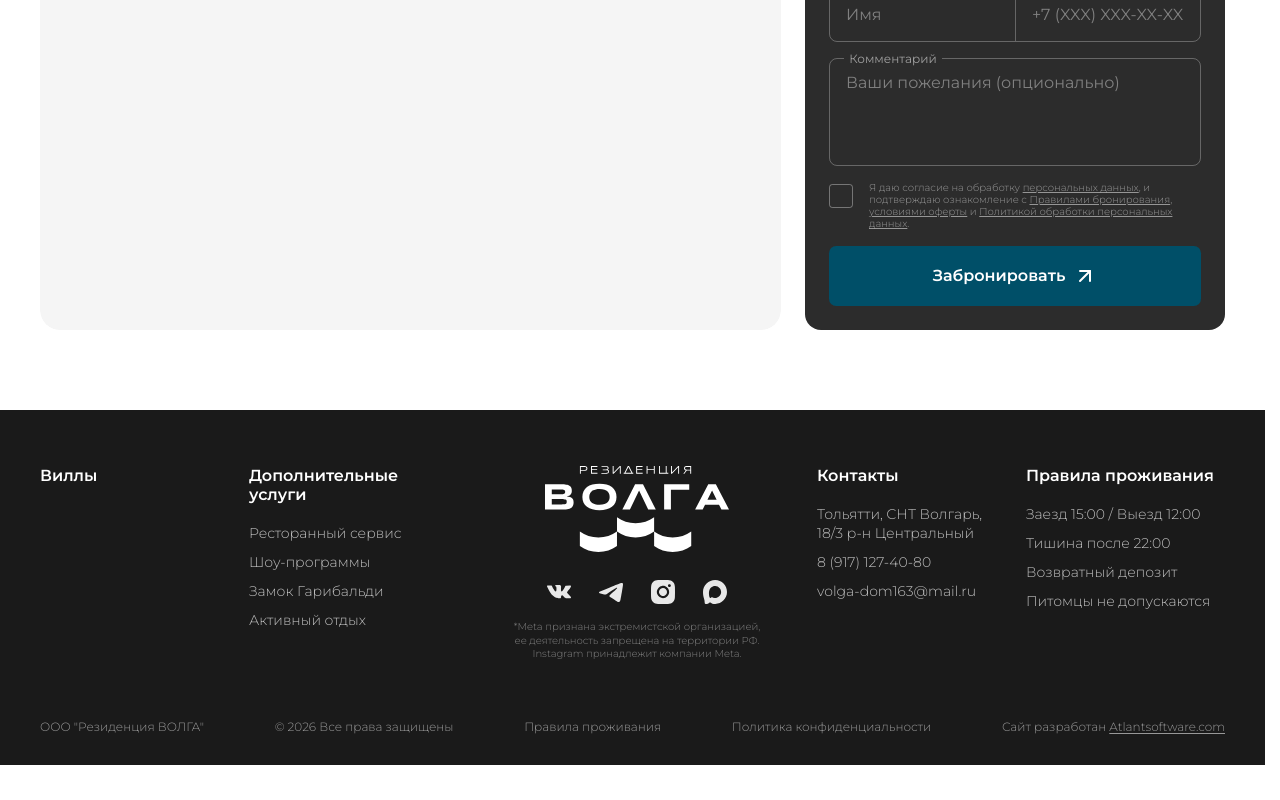
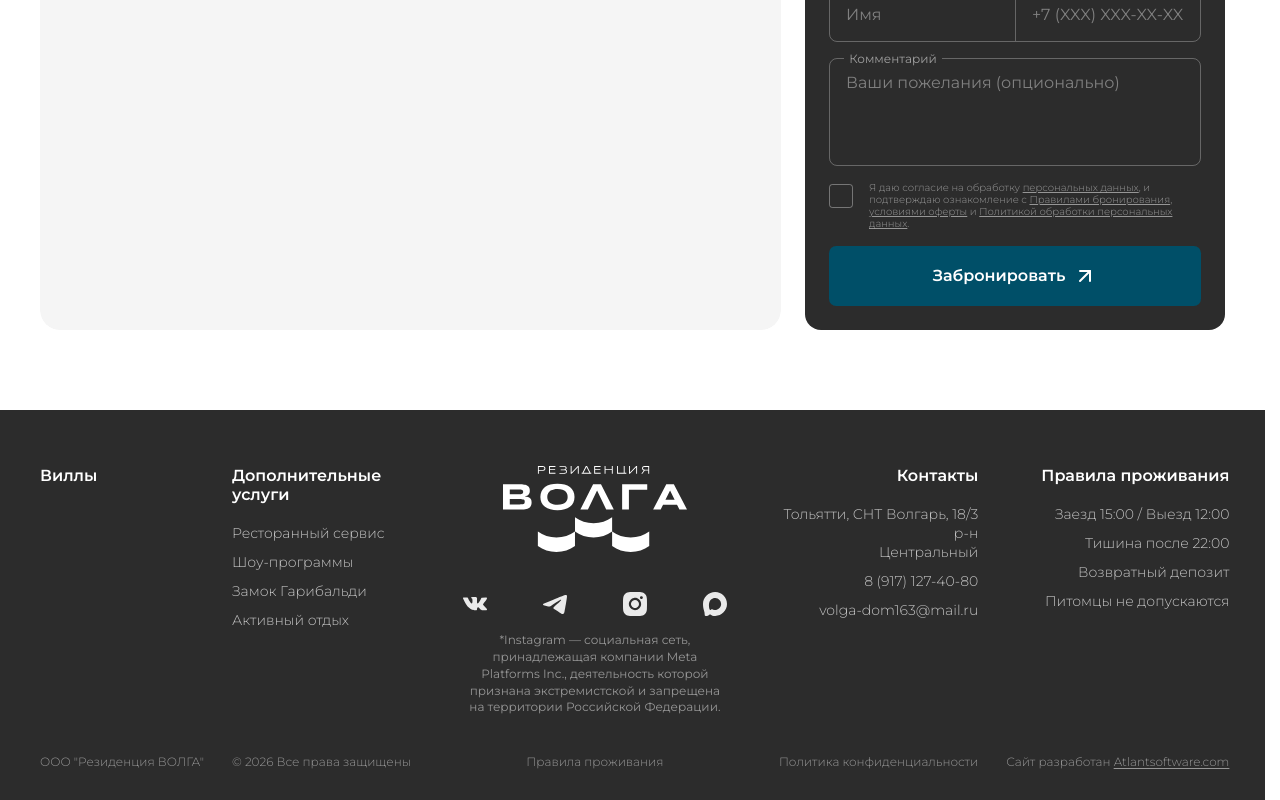
Before and after one commit to Alcon-dev/vlg, a Nuxt app: page / in a window 1280 px wide. Shown: the part 5808-6608 px from the top of the page. Before the commit the page ends 6573 px from the top, so only its background shows below. Built offline with nearby package versions, Linux system fonts and the light colour scheme.

Commit message:
fixed footer

```diff
--- a/app/assets/scss/colors.scss
+++ b/app/assets/scss/colors.scss
@@ -7,7 +7,7 @@ $bg-overlay: rgba(0, 0, 0, 0.5);
 $bg-transparent-16: rgba(255, 255, 255, 0.16);
 $bg-transparent-40: rgba(255, 255, 255, 0.4);
 $bg-transparent-60: rgba(255, 255, 255, 0.6);
-$bg-footer: #1a1a1a;
+$bg-footer: #2c2c2c;
 
 $text-primary: #2c2c2c;
 $text-secondary: #8b959e;
--- a/app/components/AppFooter.vue
+++ b/app/components/AppFooter.vue
@@ -86,16 +86,20 @@
               </a>
             </div>
             <p :class="$style.socialDisclaimer">
-              *Meta признана экстремистской организацией, ее деятельность
-              запрещена на территории РФ. Instagram принадлежит компании Meta.
+              *Instagram — социальная сеть, принадлежащая компании Meta
+              Platforms Inc., деятельность которой признана экстремистской и
+              запрещена на территории Российской Федерации.
             </p>
           </div>
         </div>
 
-        <div :class="$style.column">
+        <div :class="[$style.column, $style.columnEnd]">
           <h3 :class="$style.columnTitle">Контакты</h3>
           <ul :class="$style.columnList">
-            <li>Тольятти, СНТ Волгарь, 18/3 р-н Центральный</li>
+            <li>
+              Тольятти, СНТ Волгарь, 18/3 р-н<br />
+              Центральный
+            </li>
             <li>
               <a :class="$style.contactLink" href="tel:+79171274080"
                 >8 (917) 127-40-80</a
@@ -109,7 +113,7 @@
           </ul>
         </div>
 
-        <div :class="$style.column">
+        <div :class="[$style.column, $style.columnEnd]">
           <h3 :class="$style.columnTitle">Правила проживания</h3>
           <ul :class="$style.columnList">
             <li>
@@ -126,23 +130,27 @@
             </li>
           </ul>
         </div>
-      </div>
-    </div>
 
-    <div :class="$style.bottomSection">
-      <span :class="$style.bottomItem">ООО "Резиденция ВОЛГА"</span>
-      <span :class="$style.bottomItem">© 2026 Все права защищены</span>
+        <span :class="[$style.bottomItem, $style.bottomRow]">
+          ООО "Резиденция ВОЛГА"
+        </span>
+        <span :class="[$style.bottomItem, $style.bottomRow]">
+          © 2026 Все права защищены
+        </span>
         <a
-        :class="$style.bottomLink"
+          :class="[$style.bottomLink, $style.bottomCenter, $style.bottomRow]"
           href="#faq"
           @click.prevent="scrollToFaqRules"
         >
           Правила проживания
         </a>
-      <NuxtLink :class="$style.bottomLink" to="#">
+        <NuxtLink
+          :class="[$style.bottomLink, $style.bottomEnd, $style.bottomRow]"
+          to="#"
+        >
           Политика конфиденциальности
         </NuxtLink>
-      <span :class="$style.bottomDev">
+        <span :class="[$style.bottomDev, $style.bottomEnd, $style.bottomRow]">
           Сайт разработан
           <a
             :class="$style.devLink"
@@ -152,6 +160,7 @@
             >Atlantsoftware.com</a
           >
         </span>
+      </div>
     </div>
   </footer>
 </template>
@@ -235,16 +244,12 @@ export default {
   width: 100%;
   background: $bg-footer;
   color: $text-white;
-}
-
   .topSection {
     @include content-width;
-  padding-block: 3.5rem 2.5rem;
+    padding-block: 3.5rem 2rem;
     @include tablet {
-    padding-block: 2.5rem 2rem;
+      padding-block: 2.5rem 1.5rem;
     }
-}
-
     .mobileNav {
       display: none;
       @include tablet {
@@ -255,8 +260,6 @@ export default {
         gap: 0.75rem 1.25rem;
         margin-bottom: 2.5rem;
       }
-}
-
       .mobileNavLink {
         color: $text-white;
         text-decoration: none;
@@ -267,30 +270,34 @@ export default {
           opacity: 0.85;
         }
       }
-
+    }
     .columns {
       display: grid;
       grid-template-columns: 1fr 1.15fr auto 1fr 1.1fr;
-  gap: 2rem 1.75rem;
+      column-gap: 1.75rem;
+      row-gap: 2.5rem;
       align-items: start;
       @include tablet {
         display: flex;
         flex-direction: column;
         align-items: center;
-    gap: 0;
+        gap: 0.5rem;
       }
-}
-
       .column {
         display: flex;
         flex-direction: column;
+        align-items: flex-start;
         gap: 1.25rem;
         min-width: 0;
+        width: 100%;
+        text-align: left;
         @include tablet {
           display: none;
         }
+        &.columnEnd {
+          align-items: flex-end;
+          text-align: right;
         }
-
         .columnTitle {
           margin: 0;
           font-size: 1rem;
@@ -298,7 +305,6 @@ export default {
           line-height: 1.2;
           color: $text-white;
         }
-
         .columnList {
           list-style: none;
           margin: 0;
@@ -310,30 +316,35 @@ export default {
           font-weight: 300;
           line-height: 1.35;
           color: rgba(255, 255, 255, 0.72);
-}
-
           .columnLink {
             color: rgba(255, 255, 255, 0.72);
             text-decoration: none;
             transition: color 0.2s;
-
             &:hover {
               color: $text-white;
             }
           }
-
+          .contactLink {
+            color: inherit;
+            text-decoration: none;
+            transition: opacity 0.2s;
+            &:hover {
+              opacity: 0.8;
+            }
+          }
+        }
+      }
       .columnLogo {
         display: flex;
         flex-direction: column;
         align-items: center;
-  gap: 1.75rem;
+        gap: 2.5rem;
         padding: 0 1.5rem;
         @include tablet {
           gap: 1.5rem;
           padding: 0;
+          margin-bottom: 1rem;
         }
-}
-
         .logo {
           width: 11.5rem;
           height: auto;
@@ -341,7 +352,6 @@ export default {
             width: 10rem;
           }
         }
-
         .mobileBookBtn {
           display: none;
           @include tablet {
@@ -362,7 +372,6 @@ export default {
             }
           }
         }
-
         .mobileContactRow {
           display: none;
           @include tablet {
@@ -372,29 +381,23 @@ export default {
             gap: 1rem 1.5rem;
             flex-wrap: wrap;
             font-size: 0.875rem;
-
             .contactLink {
               color: $text-white;
               text-decoration: none;
             }
           }
         }
-
         .socialBlock {
           display: flex;
           flex-direction: column;
           align-items: center;
           gap: 1rem;
-  max-width: 16rem;
-}
-
+          max-width: 19.8rem;
           .socialLinks {
             display: flex;
             align-items: center;
             justify-content: center;
-  gap: 1.75rem;
-}
-
+            gap: 3.5rem;
             .socialLink {
               display: flex;
               align-items: center;
@@ -403,95 +406,77 @@ export default {
               height: 1.5rem;
               opacity: 0.9;
               transition: opacity 0.2s;
-
               &:hover {
                 opacity: 1;
               }
-
               :global(img) {
                 width: 100%;
                 height: 100%;
                 object-fit: contain;
               }
             }
-
+          }
           .socialDisclaimer {
             margin: 0;
-  font-size: 0.625rem;
-  font-weight: 300;
-  line-height: 1.35;
+            font-size: 0.75rem;
+            font-weight: 400;
+            line-height: 1.4;
             text-align: center;
-  color: rgba(255, 255, 255, 0.45);
-}
-
-.contactLink {
-  color: inherit;
-  text-decoration: none;
-  transition: opacity 0.2s;
-
-  &:hover {
-    opacity: 0.8;
+            color: $text-tertiary;
           }
         }
-
-.bottomSection {
-  @include content-width;
-  display: flex;
-  align-items: center;
-  justify-content: space-between;
-  gap: 1rem;
-  padding-block: 1.25rem 2rem;
+      }
+      .bottomRow {
+        align-self: center;
         font-size: 0.75rem;
         font-weight: 300;
-  color: rgba(255, 255, 255, 0.55);
-  @include tablet {
-    flex-direction: column;
-    gap: 0.5rem;
-    padding-block: 1rem 1.5rem;
-    text-align: center;
-  }
-}
-
-.bottomDev {
-  display: inline;
-  text-align: right;
-  white-space: nowrap;
+        color: $text-tertiary;
         @include tablet {
           font-size: 0.625rem;
           text-align: center;
-    white-space: normal;
+          justify-self: auto;
         }
+        &.bottomItem {
+          white-space: nowrap;
         }
-
-.bottomItem {
-  white-space: nowrap;
-  @include tablet {
-    font-size: 0.625rem;
-  }
-}
-
-.bottomLink {
-  color: inherit;
+        &.bottomLink {
+          color: $text-tertiary;
           text-decoration: none;
           transition: opacity 0.2s;
-  text-align: center;
           white-space: nowrap;
           &:hover {
             opacity: 0.9;
           }
+        }
+        &.bottomCenter {
+          justify-self: center;
+          text-align: center;
+        }
+        &.bottomEnd {
+          justify-self: end;
+          text-align: right;
           @include tablet {
-    font-size: 0.625rem;
+            text-align: center;
           }
         }
-
+        &.bottomDev {
+          display: inline;
+          white-space: nowrap;
+          @include tablet {
+            white-space: normal;
+          }
           .devLink {
             color: inherit;
             text-decoration: underline;
             text-underline-offset: 0.15em;
             transition: opacity 0.2s;
-
             &:hover {
               opacity: 0.9;
             }
           }
+        }
+      }
+    }
+  }
+}
 </style>
```
Lines whose indentation alone changed are shown as unchanged.
